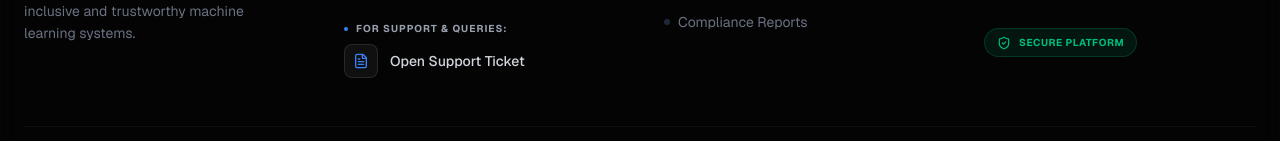
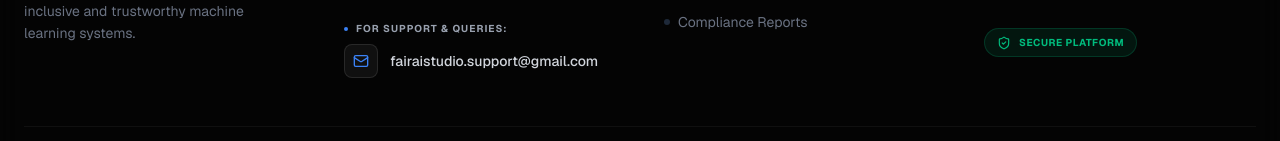
Before and after one commit to DhanushJ04/FairAI-Studio-Hackathon, a Next.js app in the folder frontend/: page / in a window 1280 px wide. Shown: the part 2179-2320 px from the top of the page. Built offline with nearby package versions, Linux system fonts and the light colour scheme; no server answers.

Commit message:
update footer

```diff
--- a/frontend/src/components/layout/Footer.tsx
+++ b/frontend/src/components/layout/Footer.tsx
@@ -44,16 +44,11 @@ export default function Footer() {
                   <div className="w-1 h-1 rounded-full bg-[#3b82f6]" />
                   For Support & Queries:
                 </p>
-                <a
-                  href="https://formspree.io/f/xeepdloy"
-                  target="_blank"
-                  rel="noopener noreferrer"
-                  className="flex items-center gap-3 text-gray-300 hover:text-[#3b82f6] transition-colors group"
-                >
+                <a href="mailto:fairaistudio.support@gmail.com" className="flex items-center gap-3 text-gray-300 hover:text-[#3b82f6] transition-colors group">
                   <div className="p-2 rounded-lg bg-white/5 border border-white/10 group-hover:border-[#3b82f6]/30 group-hover:bg-[#3b82f6]/5 transition-all text-[#3b82f6]">
-                    <FileText className="w-4 h-4" />
+                    <Mail className="w-4 h-4" />
                   </div>
-                  <span className="text-sm font-medium">Open Support Ticket</span>
+                  <span className="text-sm font-medium">fairaistudio.support@gmail.com</span>
                 </a>
               </div>
             </div>
```
